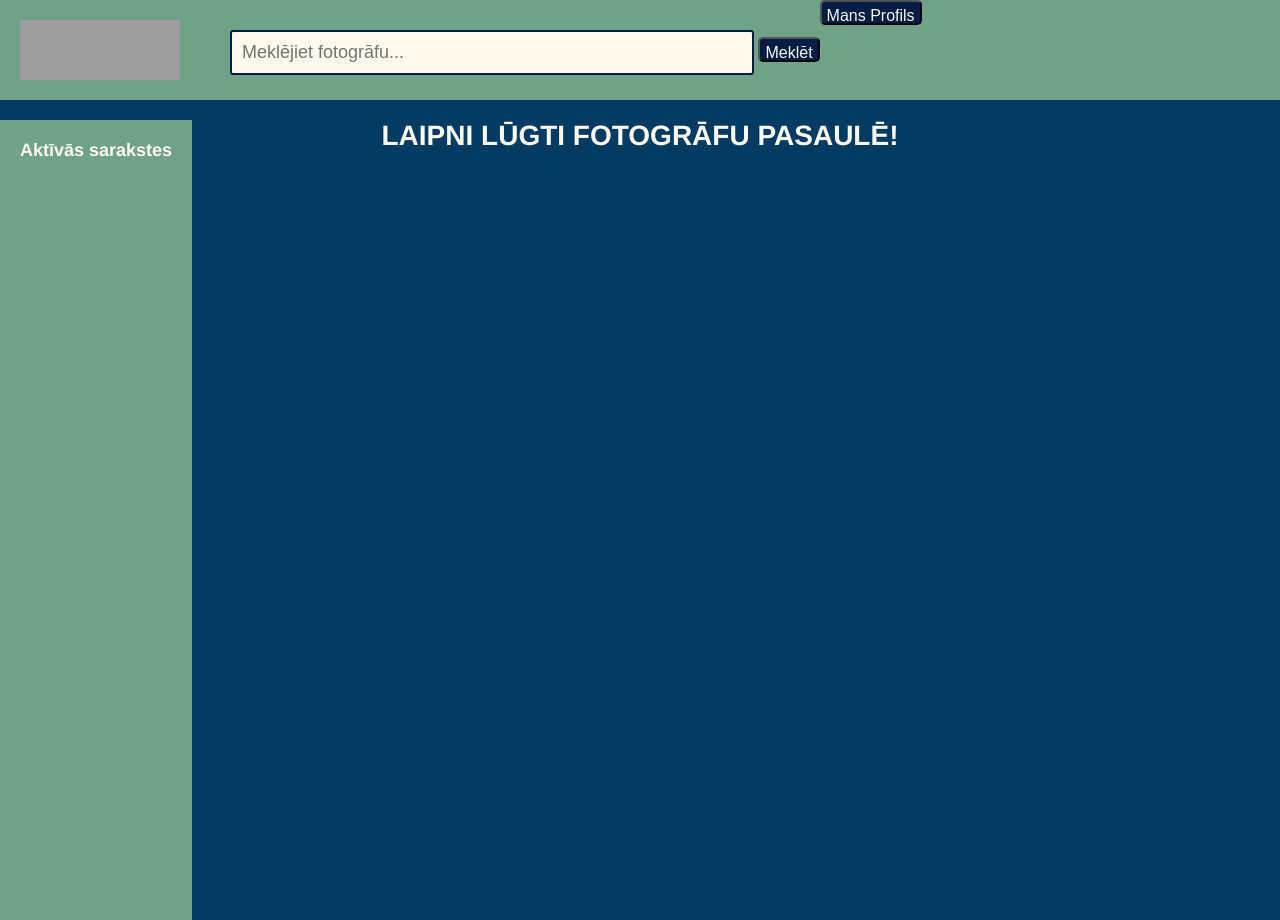
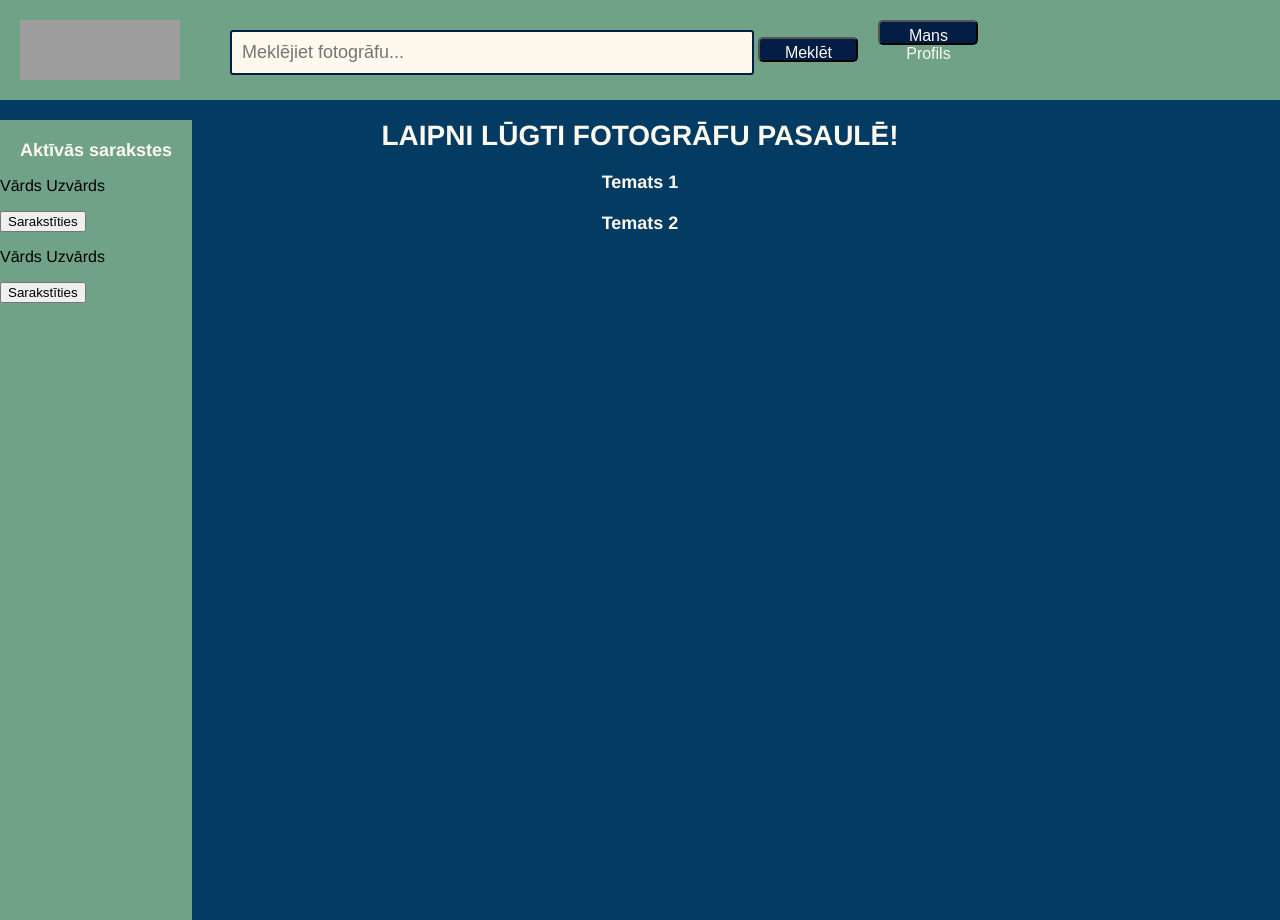
Before and after one commit to elaraisav/26_pit-projekts_rtu, a Django app: page /sakumlapa/ in a window 1280 px wide. Run offline with Django 5.2, Linux system fonts and the light colour scheme; grey boxes are pictures that could not be loaded.

Commit message:
Nelielas izmaiņas, turpinu sākumlapas attīstību

```diff
--- a/testsite/static/testsite/main-page.css
+++ b/testsite/static/testsite/main-page.css
@@ -36,6 +36,7 @@ body{
     margin: 20px; /*, 55px, 20px, 55px;*/
 }
 /* Meklēšanas josla */
+/* JĀBŪT EKRĀNA CENTRĀ */
 .topbar-form input{
     width: 500px;
     height: auto;
@@ -48,12 +49,11 @@ body{
     text-align: left;
     color: #031D44;
     background-color: #FDF9ED;
-    /* Jāpamaina searchbar, lai būtu centra pozīcijā */
 }
 /* Meklēšanas poga */
-
+/* KORIGĒ IZMĒRU, CENTRĒ*/
 .topbar-form button{
-    width: auto;
+    width: 50px;
     height: 25px;
     padding: 5px;
     border-radius: 5px;
@@ -64,9 +64,12 @@ body{
     cursor: pointer;
 }
 /* Profila poga */
+/* PĀRBĪGI POGU UZ KREISO PUSI */
 .topbar button{
-    width: auto;
+    width: 100px;
     height: 25px;
+    margin-top: 20px;
+    margin-right: 20px;
     padding: 5px;
     border-radius: 5px;
     font-size: 16px;
--- a/testsite/templates/testsite/aizmirsu-paroli.html
+++ b/testsite/templates/testsite/aizmirsu-paroli.html
@@ -1,5 +1,5 @@
 <!DOCTYPE html>
-<html lang="en">
+<html lang="lv">
 <head>
     <meta charset="UTF-8">
     <meta name="viewport" content="width=device-width, initial-scale=1.0">
--- a/testsite/templates/testsite/meklesana.html
+++ b/testsite/templates/testsite/meklesana.html
@@ -1,5 +1,5 @@
 <!DOCTYPE html>
-<html lang="en">
+<html lang="lv">
 <head>
     <meta charset="UTF-8">
     <meta name="viewport" content="width=device-width, initial-scale=1.0">
--- a/testsite/templates/testsite/profils.html
+++ b/testsite/templates/testsite/profils.html
@@ -1,5 +1,5 @@
 <!DOCTYPE html>
-<html lang="en">
+<html lang="lv">
 <head>
     <meta charset="UTF-8">
     <meta name="viewport" content="width=device-width, initial-scale=1.0">
--- a/testsite/templates/testsite/registracija.html
+++ b/testsite/templates/testsite/registracija.html
@@ -1,5 +1,5 @@
 <!DOCTYPE html>
-<html lang="en">
+<html lang="lv">
 <head>
     <meta charset="UTF-8">
     <meta name="viewport" content="width=device-width, initial-scale=1.0">
@@ -16,11 +16,12 @@
             <input type="text" id="vards-input" placeholder="Vārds" required>
             <input type="text" id="uzvards-input" placeholder="Uzvārds" required>
             <input type="text" id="epasts-input" placeholder="E-Pasts" required>
-            <button id="registreties-btn">Reģistrēties</button> <!-- izpilda registracijas funkciju -->
+            <button type="submit" id="registreties-btn">Reģistrēties</button> <!-- izpilda registracijas funkciju -->
         </form>
         <div class="reg-button">
             <form action="{% url 'testsite:autorizacija' %}" method="get">
                 <button id="atgriesties-btn">Atgriesties</button> <!-- ved atpakal uz autorizacija.html-->
             </form>
+        </div>
     </div>
 </body>
--- a/testsite/templates/testsite/sakumlapa.html
+++ b/testsite/templates/testsite/sakumlapa.html
@@ -1,5 +1,5 @@
 <!DOCTYPE html>
-<html lang="en">
+<html lang="lv">
 <head>
     <meta charset="UTF-8">
     <meta name="viewport" content="width=device-width, initial-scale=1.0">
@@ -12,24 +12,40 @@
         <img src="logo.png"> <!-- Placeholder, nepieciešams aizvietot ar īstu attēlu, kas strādā -->
         <form class="topbar-form" action="{% url 'testsite:meklesana' %}" method="get">
             <input type="text" id="search-bar" placeholder="Meklējiet fotogrāfu...">
-            <button id="search-btn">Meklēt</button>
+            <button id="search-btn">Meklēt</button> <!-- teorētiski tipam nevajag būt submit, jo tad var meklēšanā izvadīt visus fotogrāfus bez filtra -->
         </form>
         <form action="{% url 'testsite:profils' %}" method="get"> <!--  nez kāpēc šī poga arī negrib strādāt, help -->
-            <button type="button" id="profila-btn">Mans Profils</button>
+            <button id="profila-btn">Mans Profils</button>
         </form>
     </div>
     <div class="mainpage">
         <div class="sidebar">
             <h3>Aktīvās sarakstes</h3>
-            <div></div> <!-- profils 1-->
-            <div></div> <!-- profils 2-->
-        </div> <!-- Sāna sarakstes opcijas -->
+            <div class="profili">
+                <div class="profils"> <!-- profils 1-->
+                    <!-- Profilbilde -->
+                    <p>Vārds Uzvārds</p>
+                    <button type="button">Sarakstīties</button>
+                </div>
+                <div class="profils">  <!-- profils 2-->
+                    <!-- Profilbilde -->
+                    <p>Vārds Uzvārds</p>
+                    <button type="button">Sarakstīties</button>
+                </div>
+            </div>
+        </div>
         <div class="mainpage-photos">
             <h2>LAIPNI LŪGTI FOTOGRĀFU PASAULĒ!</h2>
-            <div></div> <!-- tematika 1-->
-            <div></div> <!-- tematika 2-->
-        </div> <!-- Sadaļa ar visām fotogrāfiju tematikām -->
+            <div class= "temats">
+                <!-- tematika 1-->
+                <h3>Temats 1</h3>
+                <!-- attēli virknē ar pogu, attēla autors zem attēla-->
+            </div>
+            <div class= "temats">
+                <!-- tematika 2-->
+                <h3>Temats 2</h3>
+                <!-- attēli virknē ar pogu, attēla autors zem attēla-->
+            </div>
+        </div>
     </div>
-
-    <script src="js/sakumlapa.js"></script>
 </body>
```
Also changed, not shown: testsite/templates/testsite/autorizacija.html (+7 -4 lines).
